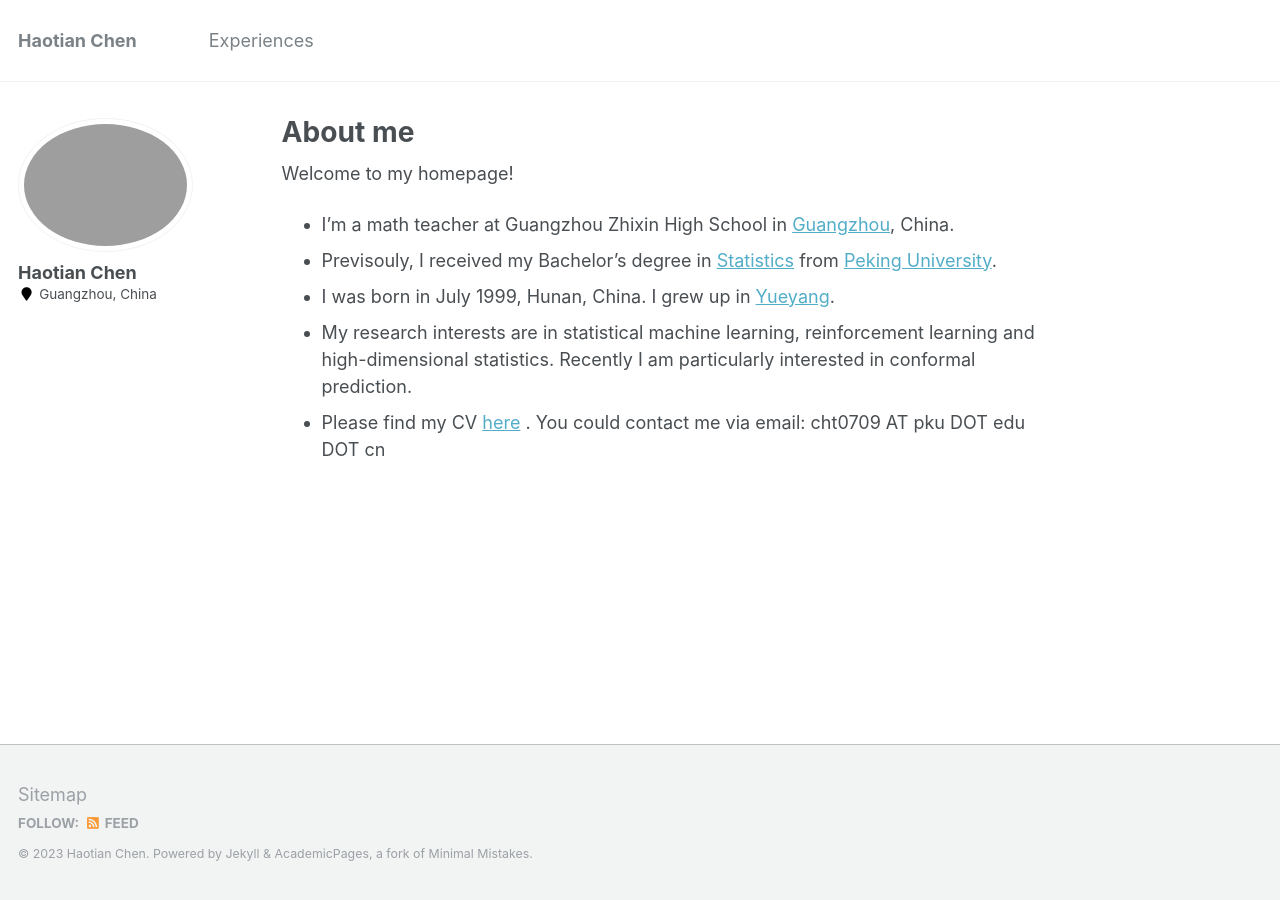
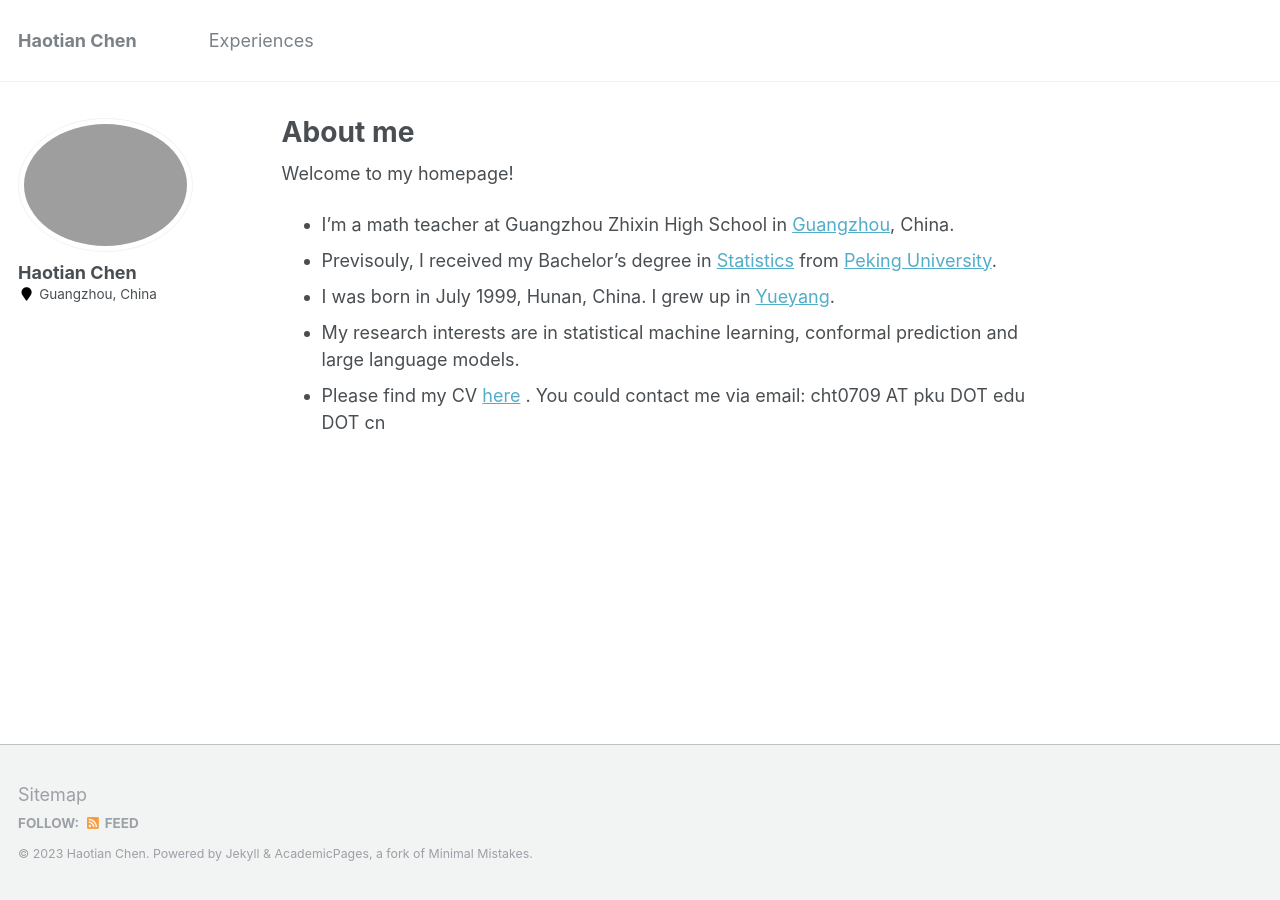
Before and after one commit to haotianchen1999/haotianchen1999.github.io, a Jekyll site: the page built from _pages/about.md, in a window 1280 px wide. Built offline with Jekyll 4.4.1, drawn with Linux system fonts in a browser that asks for light colours.

Commit message:
Update about.md

```diff
--- a/_pages/about.md
+++ b/_pages/about.md
@@ -12,5 +12,5 @@ Welcome to my homepage!
 * I'm a math teacher at Guangzhou Zhixin High School in [Guangzhou](https://en.wikipedia.org/wiki/Guangzhou), China.
 * Previsouly, I received my Bachelor's degree in <a href="http://english.math.pku.edu.cn/">Statistics</a> from <a href="https://english.pku.edu.cn/">Peking University</a>.
 * I was born in July 1999, Hunan, China. I grew up in [Yueyang](https://en.wikipedia.org/wiki/Yueyang).
-* My research interests are in statistical machine learning, reinforcement learning and high-dimensional statistics. Recently I am particularly interested in conformal prediction.
+* My research interests are in statistical machine learning, conformal prediction and large language models.
 * Please find my CV [here](https://haotianchen1999.github.io/files/HaotianChen_CV.pdf) . You could contact me via email: cht0709 AT pku DOT edu DOT cn
```
